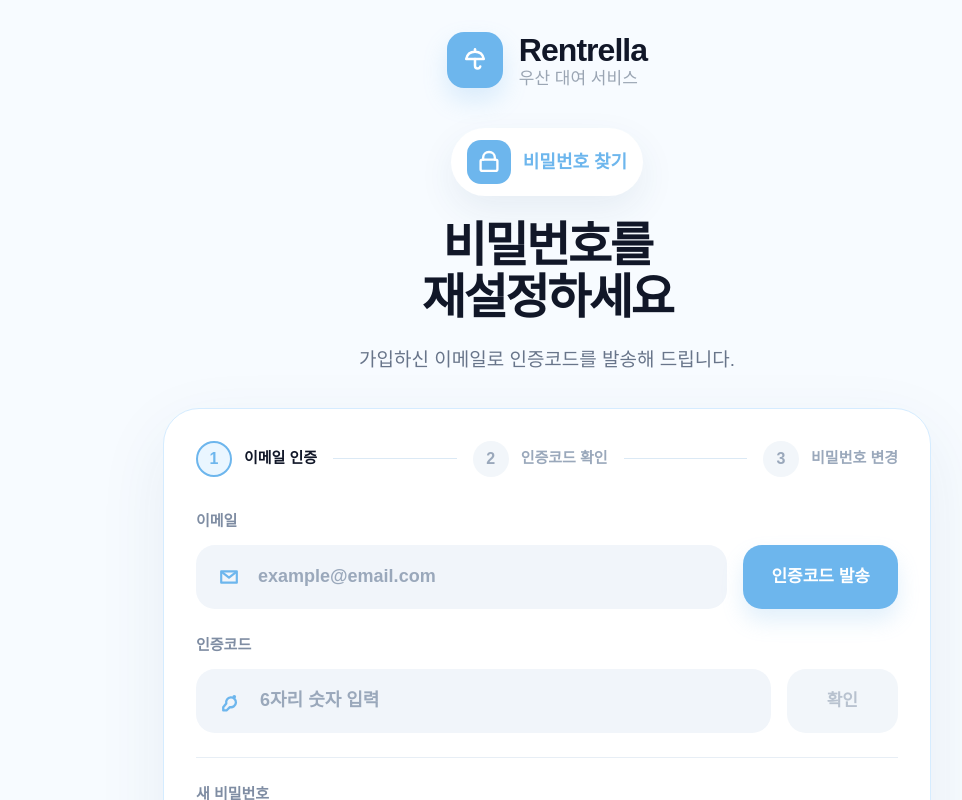
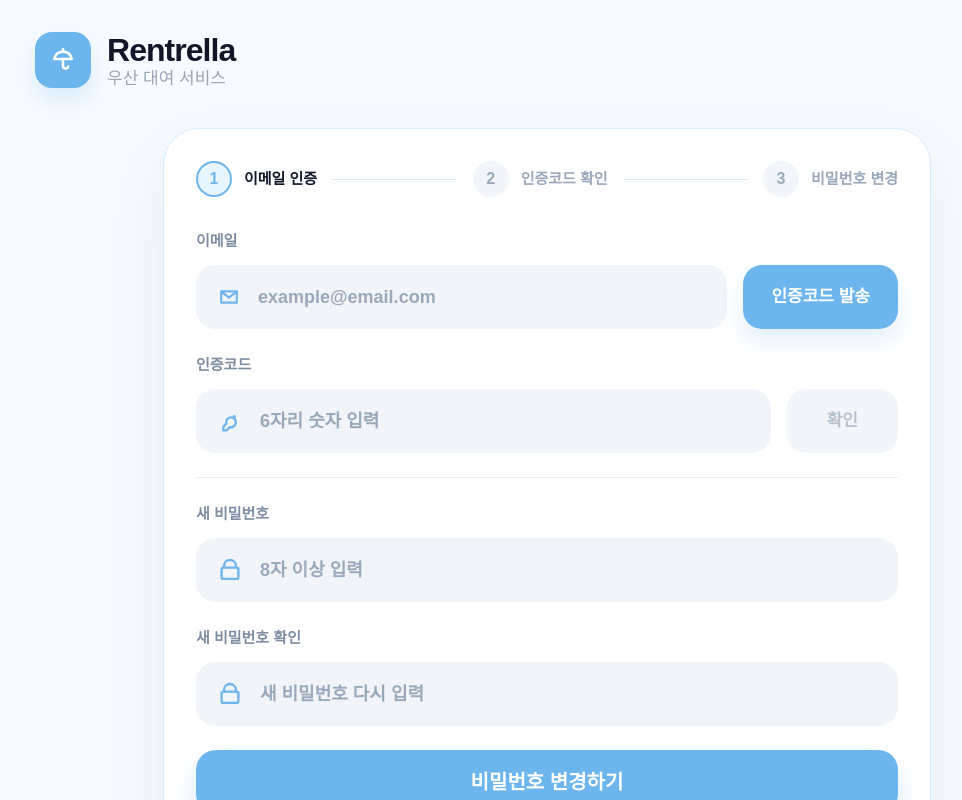
Before and after one commit to rentrella/frontend, a Next.js app: page /reset-password in a window 1280 px wide. Shown: the top 800 px of the page, without its empty margins (93-1055 px from the left). Built offline with nearby package versions, Linux system fonts and the light colour scheme.

Commit message:
style: simplify auth layout

```diff
--- a/app/auth/AuthShell.tsx
+++ b/app/auth/AuthShell.tsx
@@ -20,42 +20,19 @@ export function AuthLogo() {
 }
 
 export function AuthPage({
-  badge,
   children,
-  description,
-  icon,
-  title,
 }: {
-  badge: string;
   children: ReactNode;
-  description: string;
-  icon: ReactNode;
-  title: string;
 }) {
   return (
     <main className="min-h-screen bg-[#f7fbff] px-6 py-8 text-[#111728]">
-      <section className="mx-auto flex min-h-[calc(100vh-4rem)] w-full max-w-3xl flex-col">
-        <div className="flex justify-center">
+      <section className="mx-auto flex min-h-[calc(100vh-4rem)] w-full max-w-5xl flex-col">
+        <div className="flex justify-start">
           <AuthLogo />
         </div>
 
-        <div className="flex flex-1 flex-col justify-center py-10">
-          <section className="mb-8 text-center">
-            <div className="inline-flex items-center gap-3 rounded-full bg-white px-4 py-3 text-[18px] font-black text-[#6db6ed] shadow-[0_14px_36px_rgba(40,80,120,0.08)]">
-              <span className="flex h-11 w-11 items-center justify-center rounded-[14px] bg-[#6db6ed] text-white">
-                {icon}
-              </span>
-              {badge}
-            </div>
-            <h1 className="mt-6 whitespace-pre-line text-[48px] font-black leading-[1.08] tracking-[-0.05em] text-[#111728] max-sm:text-[38px]">
-              {title}
-            </h1>
-            <p className="mx-auto mt-5 max-w-2xl text-[19px] font-medium leading-8 text-[#68758a]">
-              {description}
-            </p>
-          </section>
-
-          {children}
+        <div className="flex flex-1 items-center justify-center py-10">
+          <div className="w-full max-w-3xl">{children}</div>
         </div>
       </section>
     </main>
--- a/app/login/page.tsx
+++ b/app/login/page.tsx
@@ -6,17 +6,11 @@ import {
   LockIcon,
   MailIcon,
   PrimaryButton,
-  UmbrellaIcon,
 } from "../auth/AuthShell";
 
 export default function LoginPage() {
   return (
-    <AuthPage
-      badge="로그인"
-      description="학교에서 필요한 우산을 빠르게 확인하고 대여하세요."
-      icon={<UmbrellaIcon />}
-      title={"다시 만나서\n반가워요"}
-    >
+    <AuthPage>
       <AuthCard>
         <h2 className="text-[34px] font-black tracking-[-0.04em]">로그인</h2>
         <p className="mt-3 text-[17px] font-medium text-[#7f8da3]">
--- a/app/reset-password/page.tsx
+++ b/app/reset-password/page.tsx
@@ -11,12 +11,7 @@ import {
 
 export default function ResetPasswordPage() {
   return (
-    <AuthPage
-      badge="비밀번호 찾기"
-      description="가입하신 이메일로 인증코드를 발송해 드립니다."
-      icon={<LockIcon />}
-      title={"비밀번호를\n재설정하세요"}
-    >
+    <AuthPage>
       <AuthCard>
         <div className="flex items-center gap-4">
           <Step active label="이메일 인증" number={1} />
--- a/app/signup/page.tsx
+++ b/app/signup/page.tsx
@@ -11,12 +11,7 @@ import {
 
 export default function SignupPage() {
   return (
-    <AuthPage
-      badge="회원가입"
-      description="계정을 만들고 학교 우산 대여 현황을 바로 확인하세요."
-      icon={<UserIcon />}
-      title={"Rentrella를\n시작하세요"}
-    >
+    <AuthPage>
       <AuthCard>
         <h2 className="text-[34px] font-black tracking-[-0.04em]">회원가입</h2>
 
```
